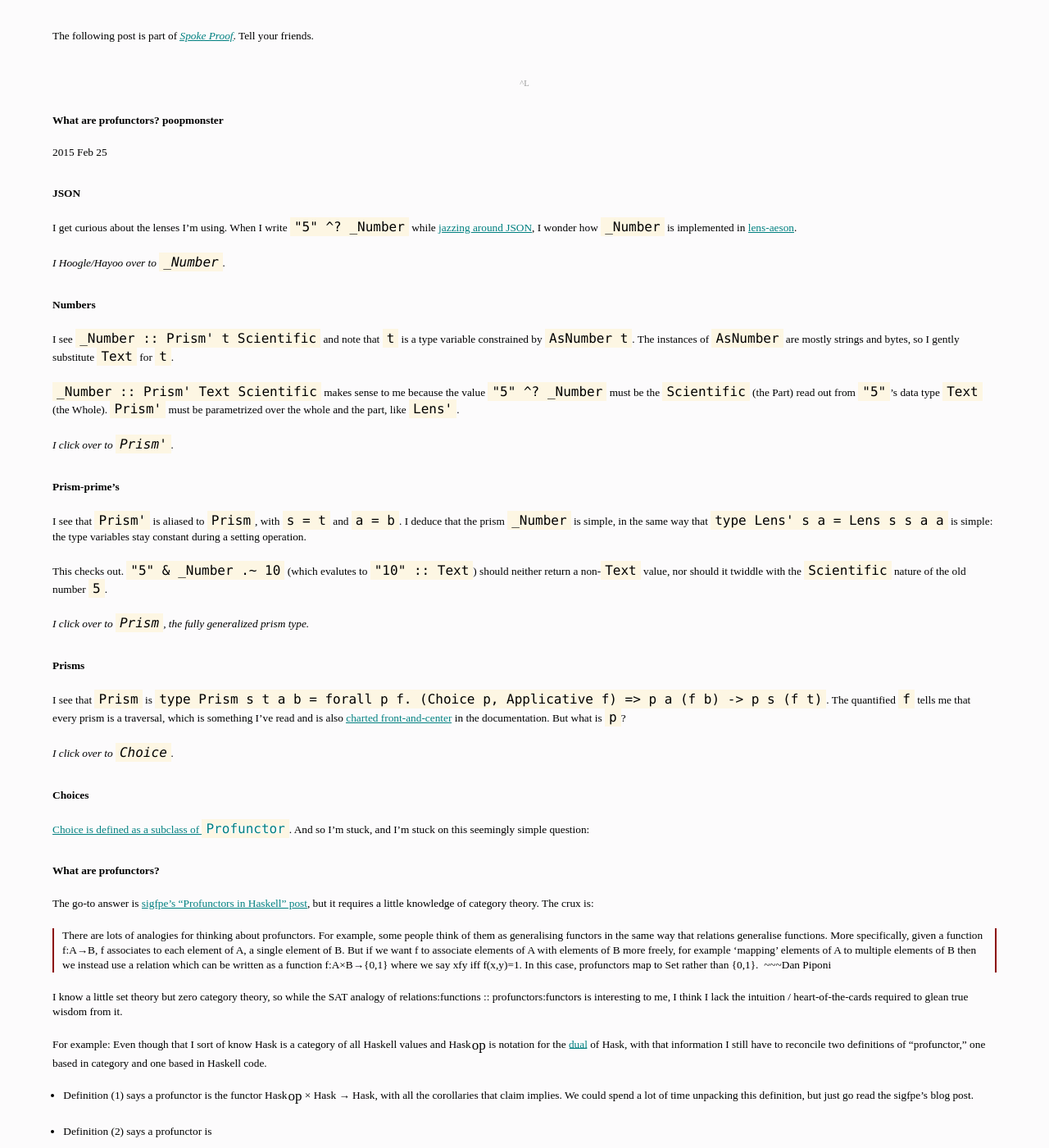
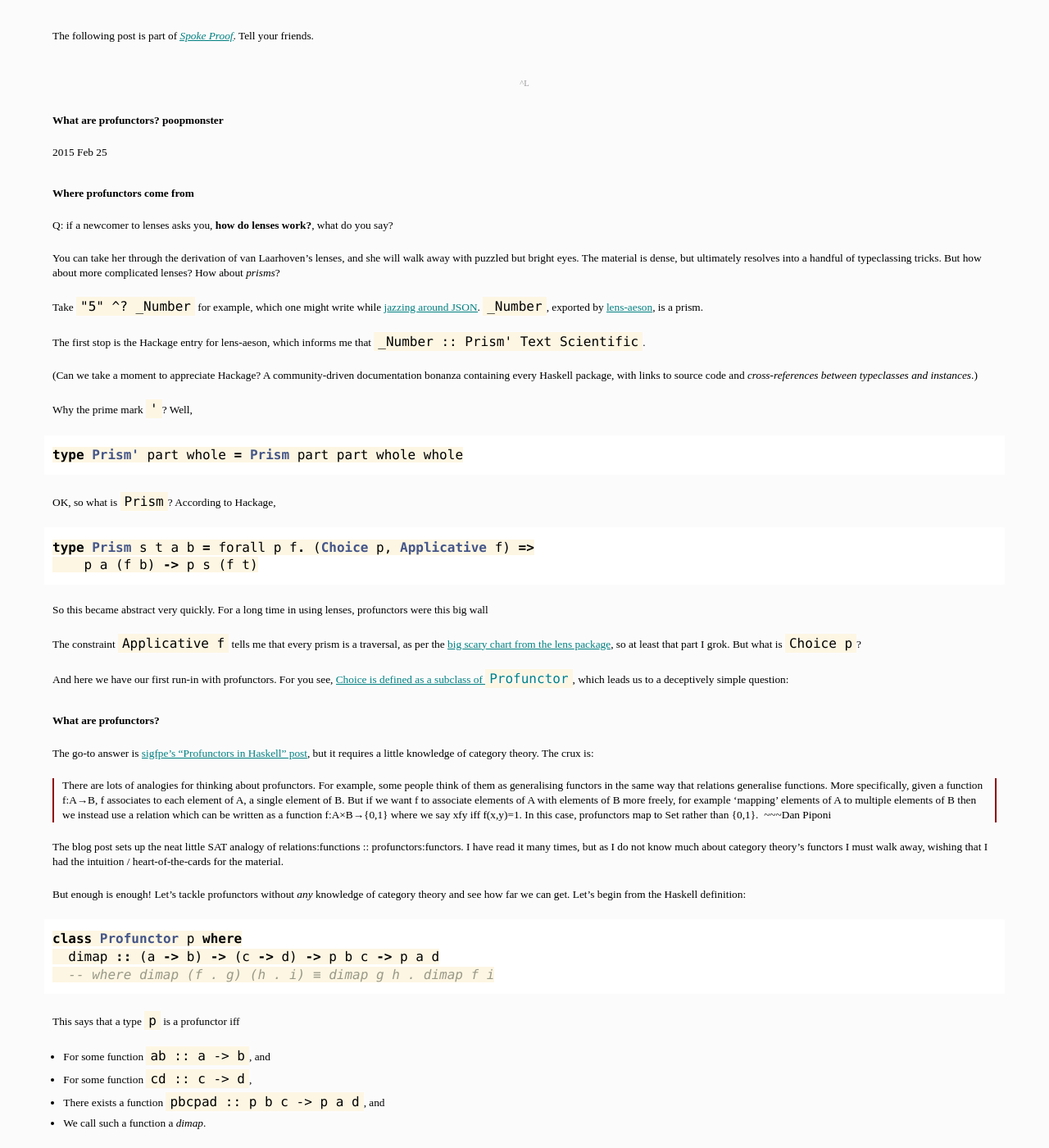
Before and after one commit to hlian/hao.codes, a Jekyll site: the page built from _posts/2015-02-25-profunctors.md, in a window 1280 px wide and 1400 px high. Shown: the whole window at 82% size. Built offline with Jekyll 4.4.1, drawn with Linux system fonts in a browser that asks for light colours; Markdown is read by kramdown in place of the engine named in the settings; some of the changed text lies outside the part shown.

Commit message:
profunctors drafting

````diff
--- a/_posts/2015-02-25-profunctors.md
+++ b/_posts/2015-02-25-profunctors.md
@@ -4,53 +4,50 @@ title: "What are profunctors? poopmonster"
 author: hao
 ---
 
-## JSON
+## Where profunctors come from
 
-I get curious about the lenses I'm using. When I write `"5" ^?
-   _Number` while [jazzing around JSON][3], I wonder how `_Number` is
-   implemented in [lens-aeson][1].
+Q: if a newcomer to lenses asks you, **how do lenses work?**, what do
+you say?
 
-<em>I Hoogle/Hayoo over to `_Number`.</em>
+You can take her through the derivation of van Laarhoven's lenses, and
+she will walk away with puzzled but bright eyes. The material is
+dense, but ultimately resolves into a handful of typeclassing tricks.
+But how about more complicated lenses? How about _prisms_?
 
-## Numbers
+Take `"5" ^? _Number` for example, which one might write
+while [jazzing around JSON][3]. `_Number`, exported by
+[lens-aeson][1], is a prism.
 
-I see `_Number :: Prism' t Scientific` and note that `t` is a type
-  variable constrained by `AsNumber t`. The instances of `AsNumber`
-  are mostly strings and bytes, so I gently substitute `Text` for `t`.
+The first stop is the Hackage entry for lens-aeson, which informs me
+that `_Number :: Prism' Text Scientific`.
 
-`_Number :: Prism' Text Scientific` makes sense to me because the
-value `"5" ^? _Number` must be the `Scientific` (the Part) read out
-from `"5"`'s data type `Text` (the Whole). `Prism'` must be
-parametrized over the whole and the part, like `Lens'`.
+(Can we take a moment to appreciate Hackage? A community-driven
+documentation bonanza containing every Haskell package, with links to
+source code and _cross-references between typeclasses and instances_.)
 
-_I click over to `Prism'`._
+Why the prime mark `'`? Well,
 
-## Prism-prime's
+```haskell
+type Prism' part whole = Prism part part whole whole
+```
 
-I see that `Prism'` is aliased to `Prism`, with `s = t` and `a = b`.
-  I deduce that the prism `_Number` is simple, in the same way that
-  `type Lens' s a = Lens s s a a` is simple: the type variables stay
-  constant during a setting operation.
+OK, so what is `Prism`? According to Hackage,
 
-This checks out. `"5" & _Number .~ 10` (which evalutes to `"10" ::
-Text`) should neither return a non-`Text` value, nor should it twiddle
-with the `Scientific` nature of the old number `5`.
+```haskell
+type Prism s t a b = forall p f. (Choice p, Applicative f) =>
+    p a (f b) -> p s (f t)
+```
 
-_I click over to `Prism`, the fully generalized prism type._
+So this became abstract very quickly. For a long time in using lenses,
+profunctors were this big wall
 
-## Prisms
+The constraint `Applicative f` tells me that every prism is a
+traversal, as per the [big scary chart from the lens package][2], so
+at least that part I grok. But what is `Choice p`?
 
-I see that `Prism` is `type Prism s t a b = forall p f. (Choice p,
-  Applicative f) => p a (f b) -> p s (f t)`. The quantified `f` tells
-  me that every prism is a traversal, which is something I've read and
-  is also [charted front-and-center][2] in the documentation. But what is `p`?
-
-_I click over to `Choice`._
-
-## Choices
-
-[Choice is defined as a subclass of `Profunctor`][choice]. And so
-  I'm stuck, and I'm stuck on this seemingly simple question:
+And here we have our first run-in with profunctors. For you see,
+[Choice is defined as a subclass of `Profunctor`][choice], which leads
+us to a deceptively simple question:
 
 [0]: http://hackage.haskell.org/package/lens
 [1]: https://hackage.haskell.org/package/lens-aeson-1.0.0.3/docs/Data-Aeson-Lens.html
@@ -73,28 +70,53 @@ but it requires a little knowledge of category theory. The crux is:
 > written as a function f:A×B→{0,1} where we say xfy iff f(x,y)=1. In
 > this case, profunctors map to Set rather than {0,1}.&nbsp;&nbsp;<cite>Dan Piponi</cite>
 
-I know a little set theory but zero category theory, so while the SAT
-analogy of relations:functions :: profunctors:functors is interesting
-to me, I think I lack the intuition / heart-of-the-cards required to
-glean true wisdom from it.
+The blog post sets up the neat little SAT analogy of
+relations:functions :: profunctors:functors. I have read it many
+times, but as I do not know much about category theory's functors I
+must walk away, wishing that I had the intuition / heart-of-the-cards
+for the material.
 
-For example: Even though that I sort of know Hask is a category of all
-Haskell values and Hask<sup>op</sup> is notation for the [dual][d] of
-Hask, with that information I still have to reconcile two definitions
-of "profunctor," one based in category and one based in Haskell code.
+But enough is enough! Let's tackle profunctors without _any_ knowledge
+of category theory and see how far we can get. Let's begin from the
+Haskell definition:
 
-* Definition (1) says a profunctor is the functor Hask<sup>op</sup> ×
-  Hask → Hask, with all the corollaries that claim implies. We could
-  spend a lot of time unpacking this definition, but just go read the
-  sigfpe's blog post.
+```haskell
+class Profunctor p where
+  dimap :: (a -> b) -> (c -> d) -> p b c -> p a d
+  -- where dimap (f . g) (h . i) ≡ dimap g h . dimap f i
+```
 
-* Definition (2) says a profunctor is
+This says that a type `p` is a profunctor iff
 
-    ```haskell
-    class Profunctor p where
-      -- law: dimap (f . g) (h . i) ≡ dimap g h . dimap f i
-      dimap :: (a -> b) -> (c -> d) -> p b c -> p a d
-      ```
+* For some function `ab :: a -> b`, and
+* For some function `cd :: c -> d`,
+* There exists a function `pbcpad :: p b c -> p a d`, and
+* We call such a function a _dimap_.
+
+## What are dimaps?
+
+`dimap` sounds like it's been named carefully, as to rhyme with a
+Functor's `map`, but Functors are magic and we will drive past this
+rest stop, so as to avoid any hand-wavy explanations.
+
+So what are dimaps? It's far too heavy a type to carry around in your
+head, yet we lack the mathematical machinery to simplify and analyze
+and synthesize a working intuition for it.
+
+So I propose this: a visual.
+
+    a         ⇗ c        a ⇘         c
+    |       ⇗   |        |   ⇘       |
+    |     ⇗     |        |     ⇘     |
+    v   ⇗       v        v       ⇘   v
+    b ⇗         d        b         ⇘ d
+
+        p b c       ->       p a d
+
+In _addition_, there is a law here: `dimap (f . g) (h . i) ≡ dimap g h
+. dimap f i`.
+
+Thesis: it is this very law where
 
 (The law is important, so let's restate it here: `dimap` distributes
 over function composition, where `f . g` splits into `g` and `f`
````
